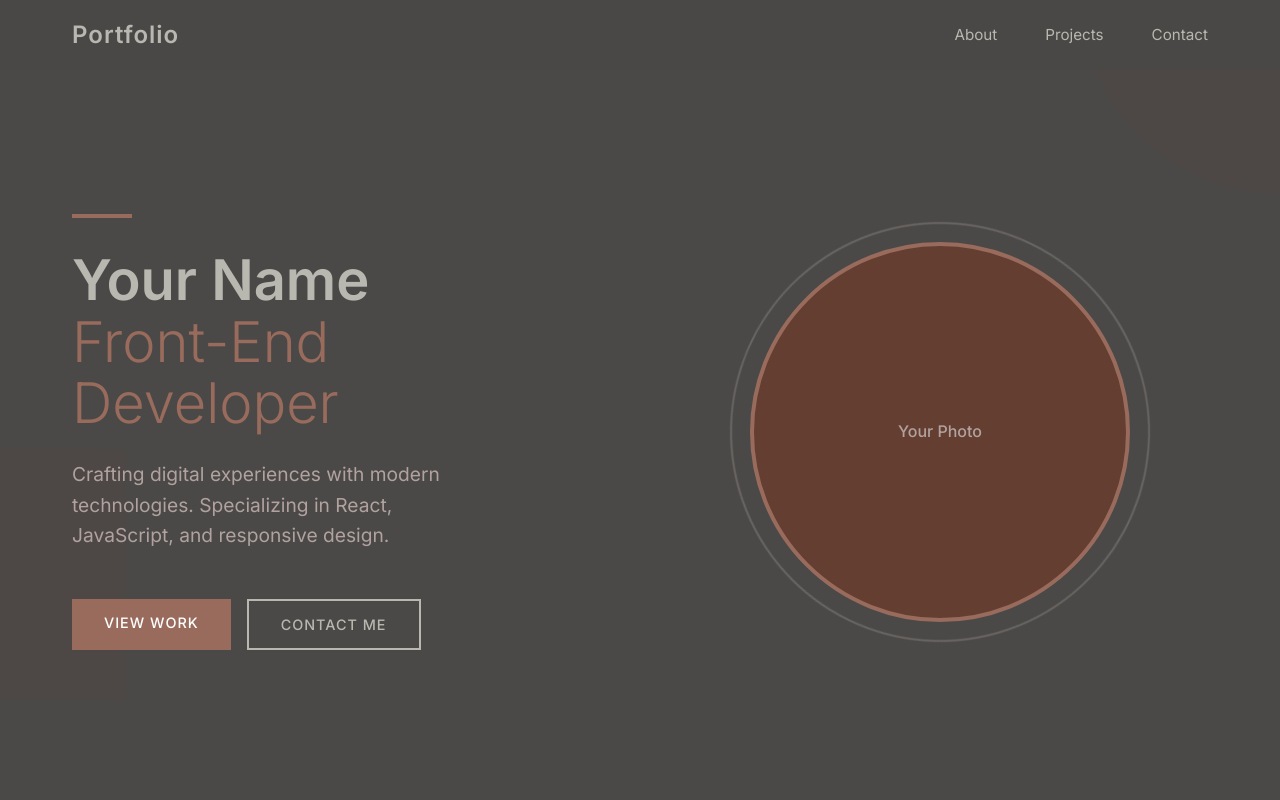
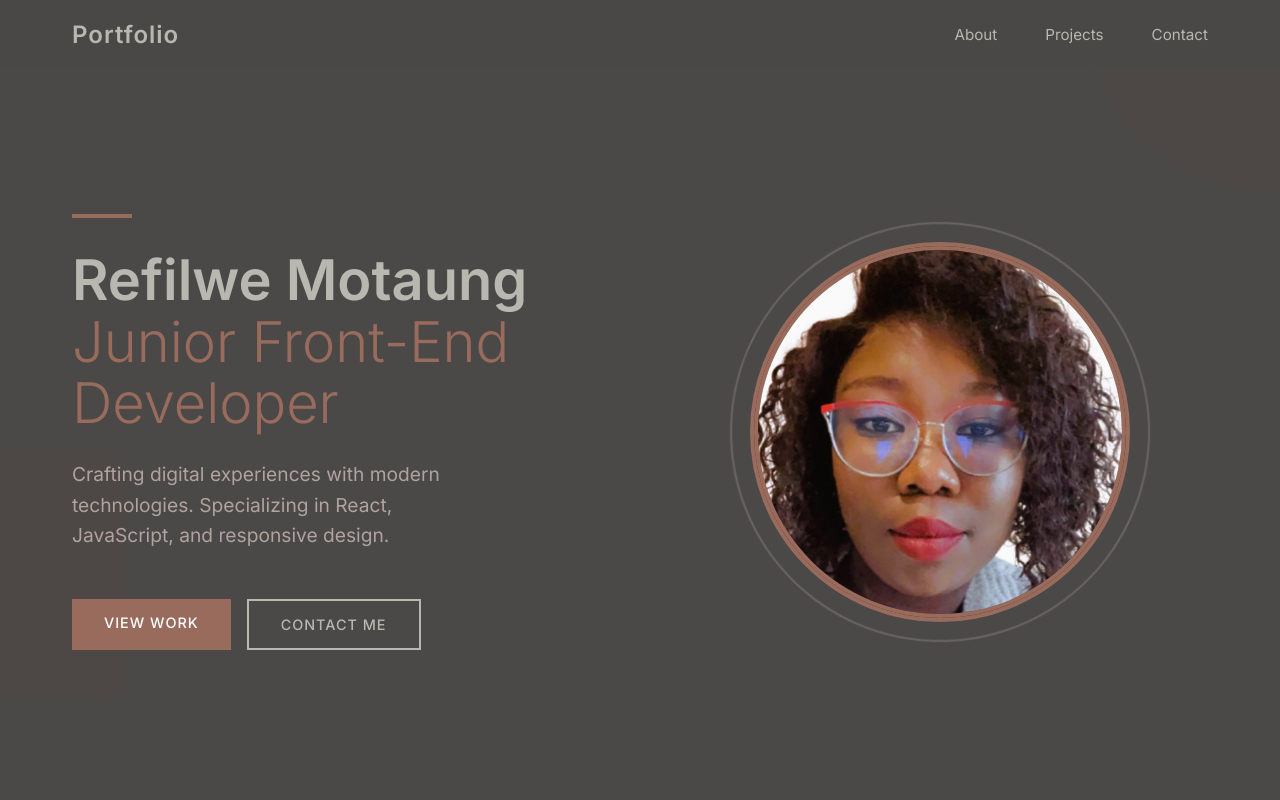
Before and after one commit to refiilwemotaung-cpu/Junior-Front-end-Developer-Portfolio, a React (Create React App) app: page / in a window 1280 px wide. Shown: the top 800 px of the page. Built offline with nearby package versions, Linux system fonts and the light colour scheme.

Commit message:
Add photo and change the titles

```diff
--- a/src/components/Hero.css
+++ b/src/components/Hero.css
@@ -148,6 +148,37 @@
   animation: rotate 20s linear infinite;
 }
 
+.profile-photo {
+  width: 100%;
+  height: 100%;
+  object-fit: cover;
+  border-radius: 50%;
+  border: 4px solid var(--accent);
+}
+
+.main-image .image-placeholder {
+  display: none;
+}
+
+.main-image {
+  width: 380px;
+  height: 380px;
+  background: var(--secondary-bg);
+  border-radius: 50%;
+  display: flex;
+  align-items: center;
+  justify-content: center;
+  position: relative;
+  z-index: 2;
+  overflow: hidden; /* This ensures the image stays within the circle */
+  transition: all 0.3s ease;
+}
+
+.main-image:hover {
+  transform: scale(1.02);
+  box-shadow: 0 20px 40px rgba(0, 0, 0, 0.3);
+}
+
 @keyframes rotate {
   from {
     transform: translate(-50%, -50%) rotate(0deg);
--- a/src/components/Hero.js
+++ b/src/components/Hero.js
@@ -14,8 +14,8 @@ const Hero = () => {
           <div className="hero-text">
             <div className="accent-line"></div>
             <h1>
-              <span className="name-line">Your Name</span>
-              <span className="title-line">Front-End Developer</span>
+              <span className="name-line">Refilwe Motaung</span>
+              <span className="title-line">Junior Front-End Developer</span>
             </h1>
             <p className="hero-description">
               Crafting digital experiences with modern technologies.
@@ -33,9 +33,11 @@ const Hero = () => {
           <div className="hero-visual">
             <div className="image-container">
               <div className="main-image">
-                <div className="image-placeholder">
-                  <span>Your Photo</span>
-                </div>
+                <img
+                  src="/images/Refilwe.PNG"
+                  alt="Refilwe Motaung - Junior Frontend Developer"
+                  className="profile-photo"
+                />
               </div>
               <div className="image-frame"></div>
             </div>
```
Also changed, not shown: public/images/Refilwe.PNG (added).
